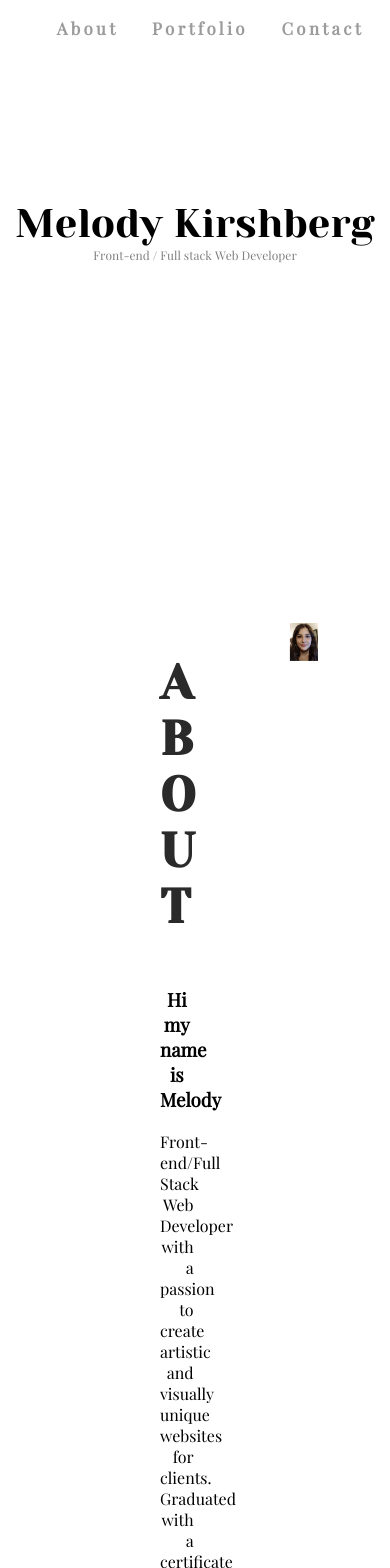
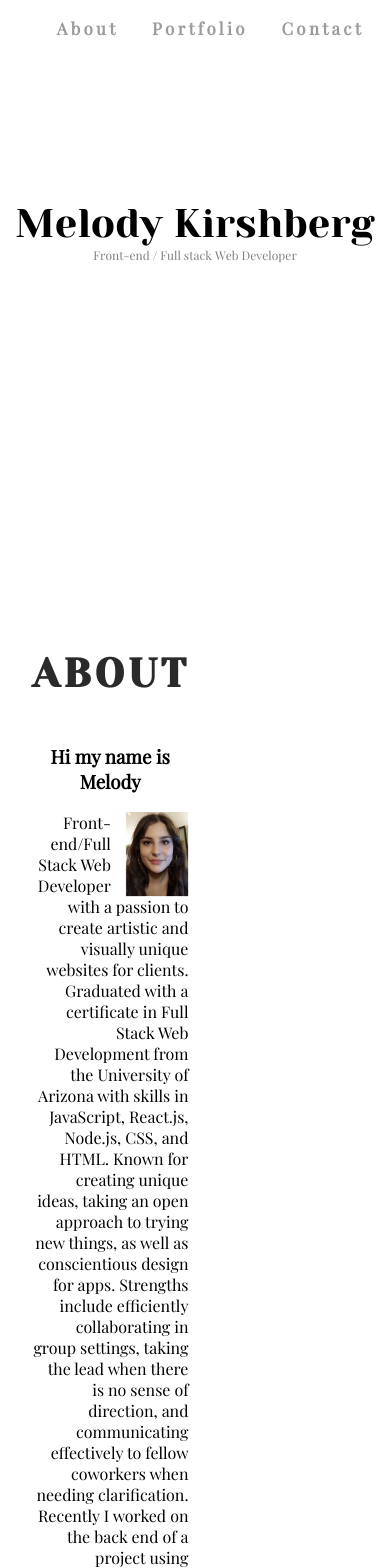
Before and after one commit to melodykirshberg/Updated-React-Portfolio, a React (Create React App) app: page / in a window 390 px wide. Shown: the top 1568 px of the page. Built offline with nearby package versions, Linux system fonts and the light colour scheme.

Commit message:
fixed styling with nav and main - working on about

```diff
--- a/src/components/About/About.css
+++ b/src/components/About/About.css
@@ -1,11 +1,7 @@
 @import url('https://fonts.googleapis.com/css?family=Playfair+Display|Yeseva+One&display=swap');
 .about {
-    display: flex;
-    /* background-image: url('./paint1.png');
-    background-repeat:no-repeat;
-    background-position: right;
-    background-size: cover; */
-    flex-direction: row;
+    /* display: flex;
+    flex-direction: row; */
     padding: 0em 10em 12em 10em;
 }
 
@@ -30,7 +26,20 @@
 }
 
 .about img {
-    margin-left: 6em;
+    float: right;
     height: 100%;
     width: 40%;
+    padding-left: 15px;
 }
+
+/* Mobile Devices */
+
+@media only screen and (max-width: 768px) {
+    .about {
+        padding: 0em 2em 12em 2em;
+    }
+    .aboutText h1 {
+        font-size: 40px;
+        display: flex;
+    }
+}
--- a/src/components/About/About.js
+++ b/src/components/About/About.js
@@ -14,12 +14,12 @@ class About extends Component {
                     </Fade>
                     <Fade bottom>
                         <h3>{Data.header}</h3>
+                        <Fade bottom>
+                            <img src={Data.image} alt='Self'></img>
+                        </Fade>
                         <p>{Data.bio}</p>
                     </Fade>
                 </div>
-                <Fade bottom>
-                    <img src={Data.image} alt='Portfolio'></img>
-                </Fade>
             </div>);
     }
 }
--- a/src/components/Main/Main.css
+++ b/src/components/Main/Main.css
@@ -1,5 +1,4 @@
 @import url('https://fonts.googleapis.com/css?family=Playfair+Display|Yeseva+One&display=swap');
-
 .landingText {
     position: center;
     flex-direction: row;
@@ -15,8 +14,9 @@
 }
 
 /* Mobile Devices */
-@media only screen and (min-device-width: 320px) {
-   .landingText {
-    font-size: 40px;
-   }
-  }
+
+@media only screen and (max-width: 768px) {
+    .landingText {
+        font-size: 40px;
+    }
+}
--- a/src/components/Nav/Nav.css
+++ b/src/components/Nav/Nav.css
@@ -34,13 +34,13 @@ li .link:hover {
 }
 
 /* Mobile Devices */
-@media only screen and (min-device-width: 320px) {
-   nav {
-    position: fixed;
-    width: 100%;
-    top: 0;
-   }
 
+@media only screen and (max-width: 768px) {
+    nav {
+        position: fixed;
+        width: 100%;
+        top: 0;
+    }
     ul {
         display: flex;
     }
```
